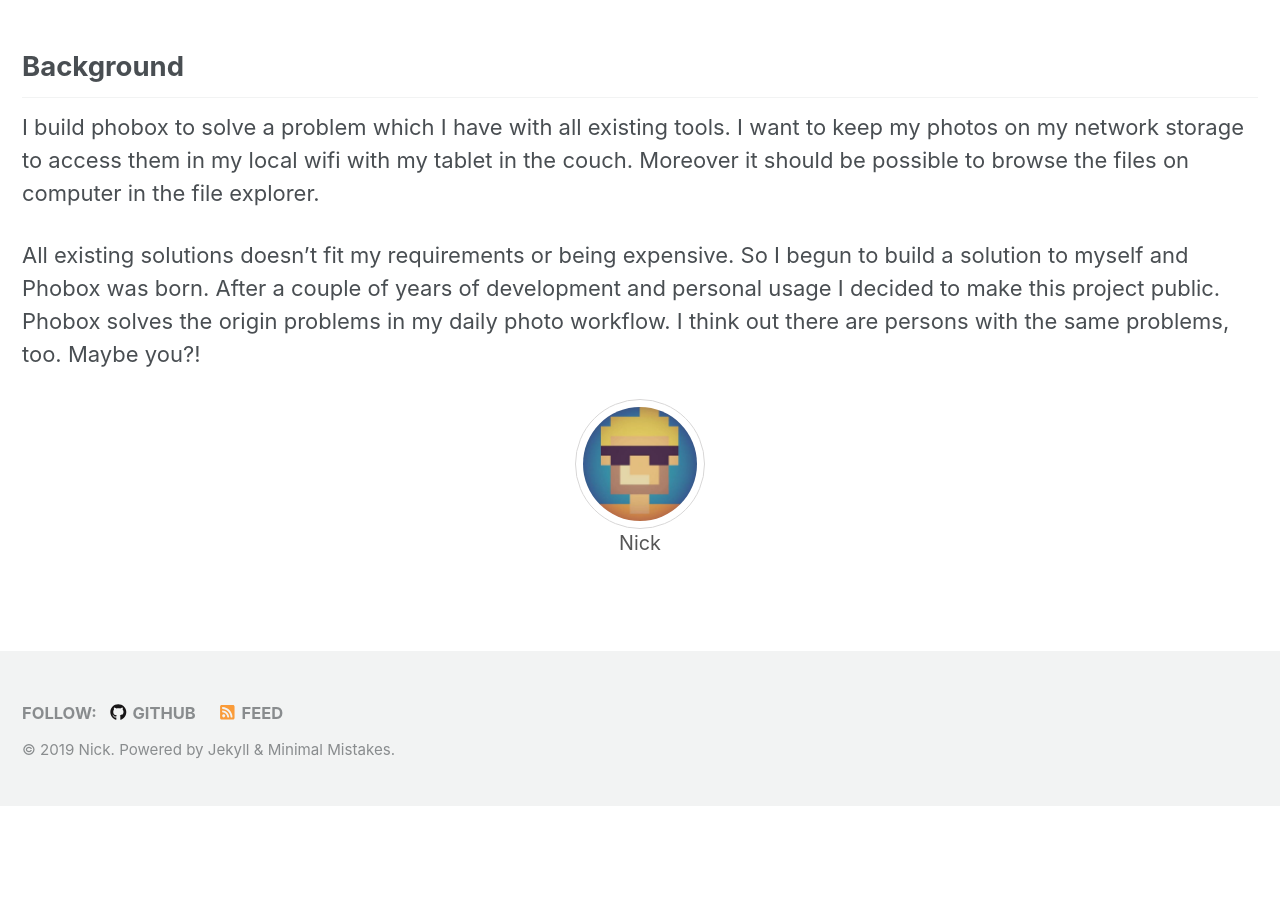
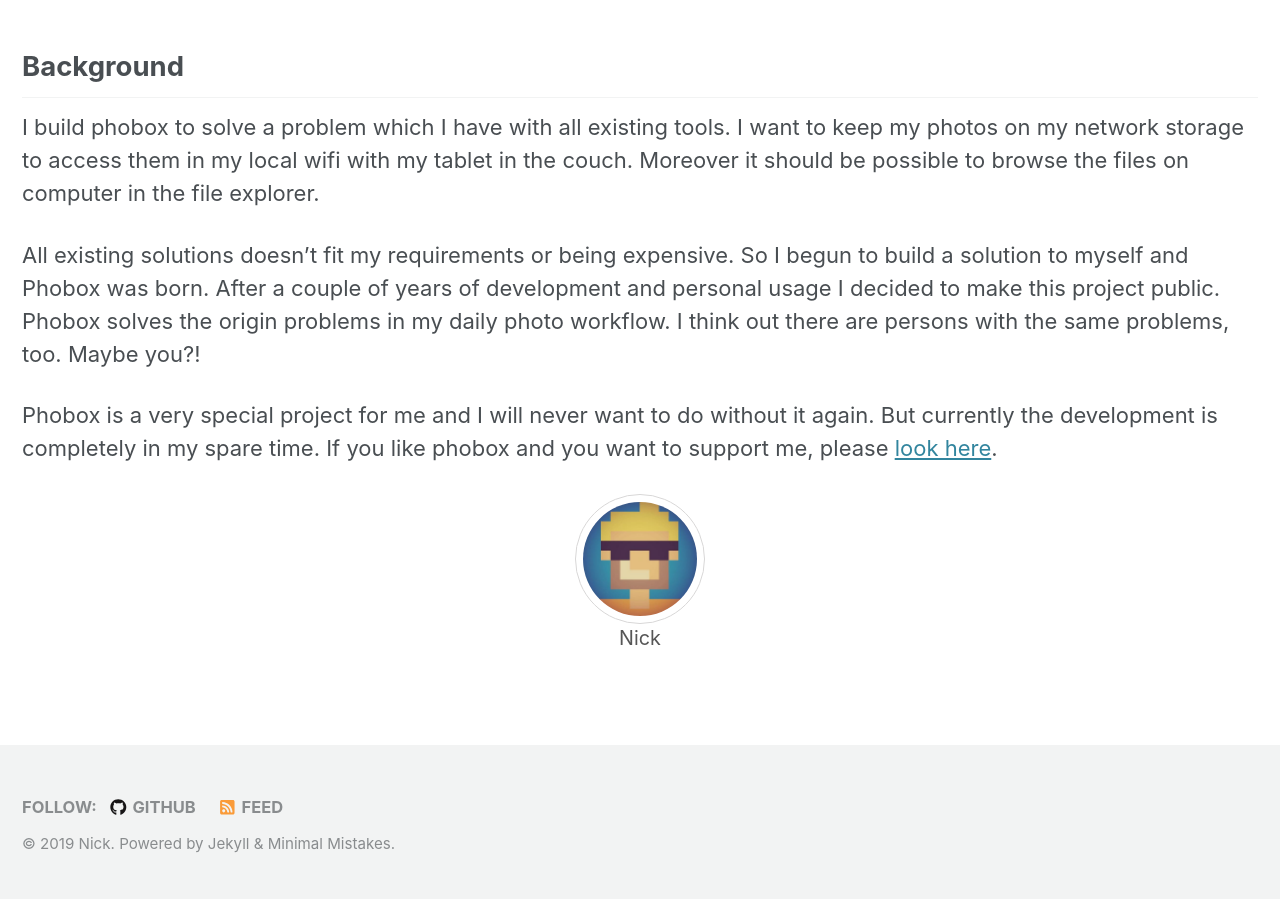
Before and after one commit to phoboxhq/home2, a Jekyll site: the page built from _pages/about.md, in a window 1280 px wide and 900 px high, scrolled down 2887 px. Built offline with Jekyll 4.4.1, drawn with Linux system fonts in a browser that asks for light colours; cached includes are drawn as plain includes; nearby versions of some CDN libraries; before the commit the page ends 3693 px from its top, so only the background shows below that.

Commit message:
Update about.md

```diff
--- a/_pages/about.md
+++ b/_pages/about.md
@@ -53,6 +53,9 @@
 
 All existing solutions doesn't fit my requirements or being expensive. So I begun to build a solution to myself and Phobox was born. After a couple of years of development and personal usage I decided to make this project public. Phobox solves the origin problems in my daily photo workflow. I think out there are persons with the same problems, too. Maybe you?!
 
+Phobox is a very special project for me and I will never want to do without it again. But currently the development is completely
+in my spare time. If you like phobox and you want to support me, please [look here](/support/).
+
 <div style="text-align:center;">
     <img src="/assets/images/nick_avatar.jpg" style="
         max-height: 130px;
```
